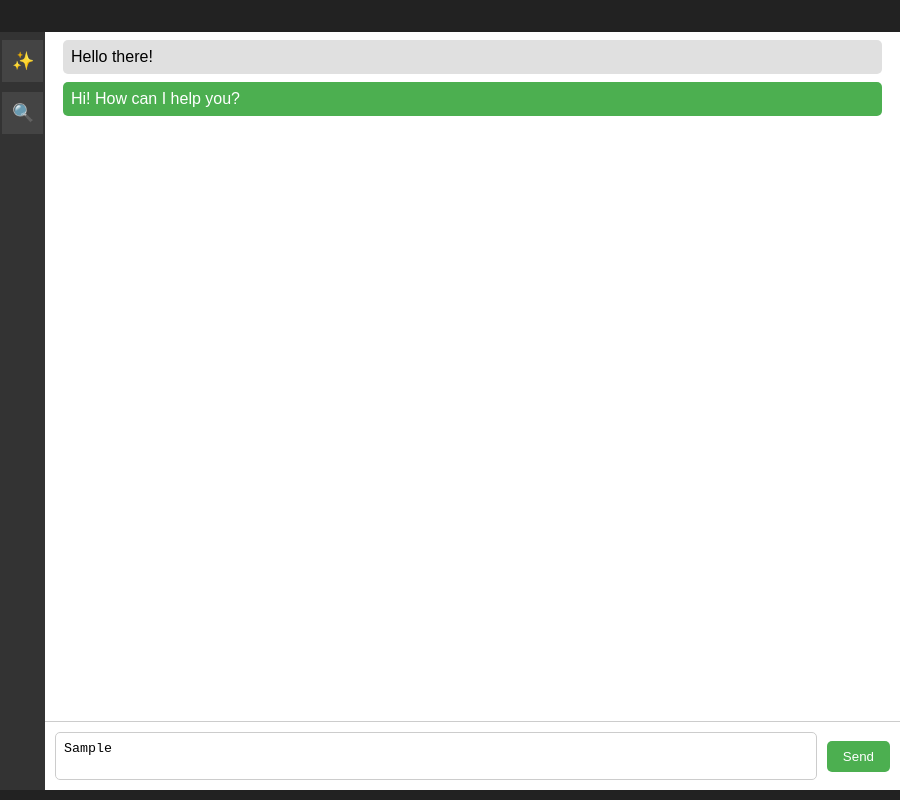
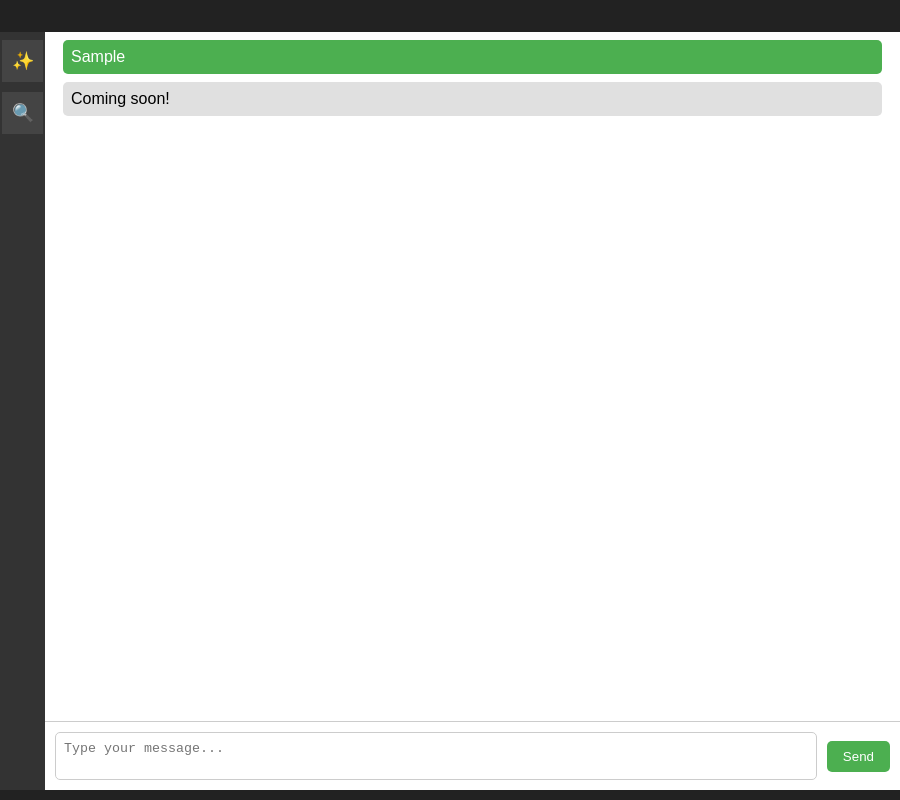
Before and after one commit to zdpowers/electron-app, an Electron app: page my-electron-app/aicode/index.html in a window 900 px wide. Both pictures are taken after typing "Sample" into the empty fields and a click on the button "Send". Drawn offline with Linux system fonts and the light colour scheme.

Commit message:
added initial messaging functionality

```diff
--- a/my-electron-app/aicode/index.html
+++ b/my-electron-app/aicode/index.html
@@ -30,14 +30,14 @@
   <div class="main-container">
     <div class="parent-container">
       <div class="chat-container">
-        <div class="chat-messages">
-          <div class="message received">Hello there!</div>
-          <div class="message sent">Hi! How can I help you?</div>
+        <div id="chatmessages" class="chat-messages">
+          <!--<div class="message received">Hello there!</div>-->
+          <!--<div class="message sent">Hi! How can I help you?</div>-->
           <!-- Add more messages as needed -->
         </div>
         <div class="chat-input">
-          <textarea class="user-input" placeholder="Type your message..."></textarea>
-          <button class="send-button">Send</button>
+          <textarea id="userinput" class="user-input" placeholder="Type your message..."></textarea>
+          <button id="sendButton" class="send-button">Send</button>
         </div>
       </div>
     </div>
--- a/my-electron-app/aicode/renderer.js
+++ b/my-electron-app/aicode/renderer.js
@@ -2,3 +2,35 @@
 document.getElementById('searchButton').addEventListener('click', () => {
     aiapp.navToSearch();
 });
+
+
+// On Send, send user message and get response.
+document.getElementById('sendButton').addEventListener('click', () => {
+    let usermessage = document.getElementById('userinput');
+    let messages = document.getElementById('chatmessages');
+
+    if (usermessage.value != "") {
+        // CONSTRUCT MESSAGE DIV TO DISPLAY
+        let user_out = document.createElement('div')
+        user_out.classList ="message sent";
+        user_out.textContent = usermessage.value;
+        // CLEAR INPUT
+        usermessage.value = "";
+        // DISPLAY MESSAGE
+        messages.appendChild(user_out);
+
+        // Add slight delay
+        setTimeout(function() {
+            let ai_message = document.createElement('div');
+            ai_message.classList = "message received";
+            ai_message.textContent = "Coming soon!";
+            messages.appendChild(ai_message);
+        }, 500);
+        // CONSTRUCT & APPEND RESPONSE
+        //let ai_message = document.createElement('div');
+        //ai_message.classList = "message received";
+        //ai_message.textContent = "Coming soon!";
+        //messages.appendChild(ai_message);
+    } else {}
+
+});
```
